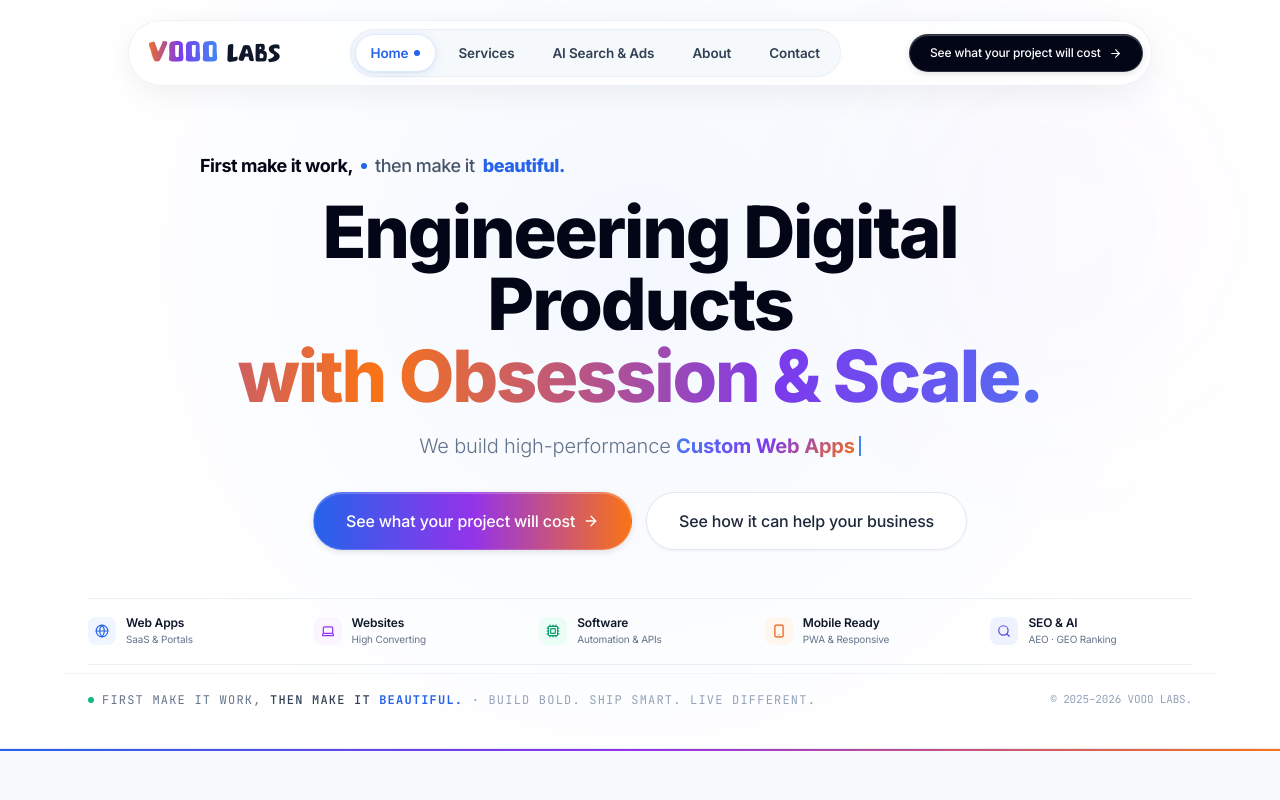
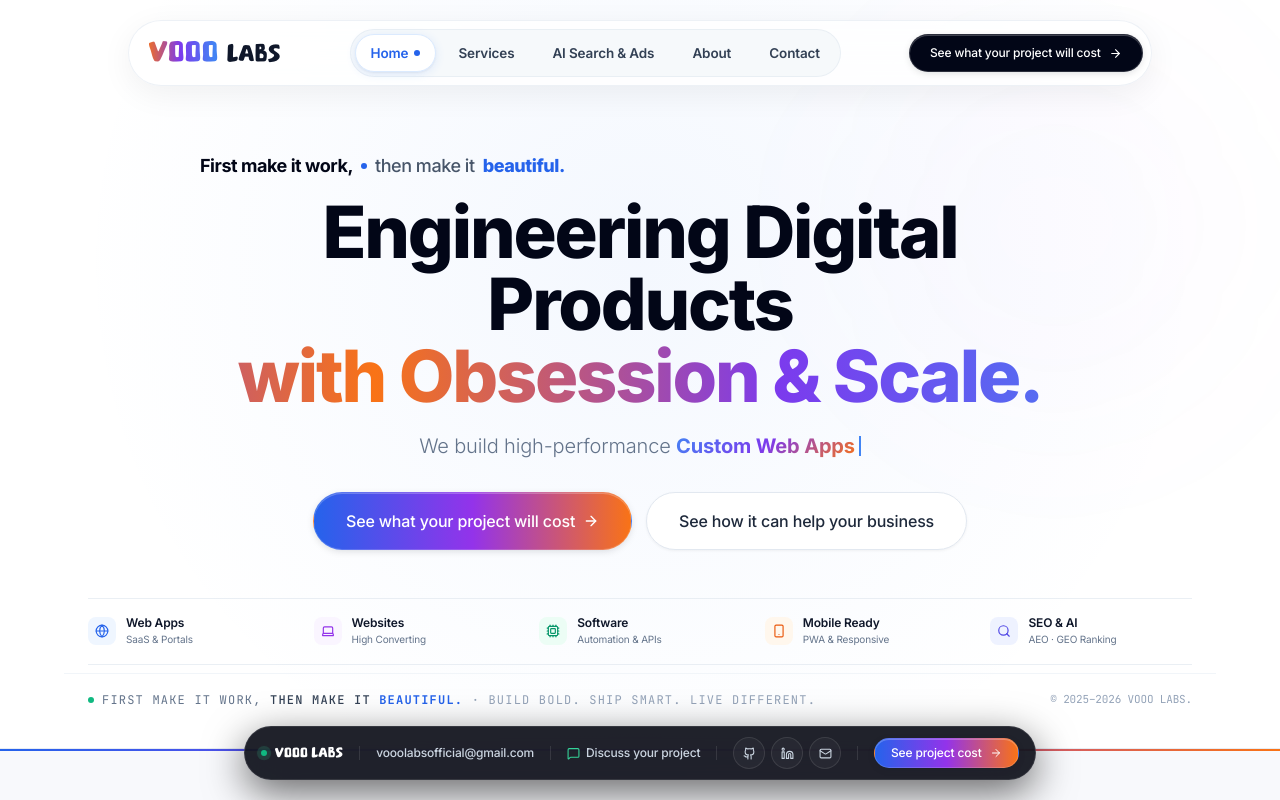
Before and after one commit to vooolabsofficial-sys/vooolabs-website, a React (Vite) app: page / in a window 1280 px wide. Shown: the top 800 px of the page. Built offline with nearby package versions, Linux system fonts and the light colour scheme.

Commit message:
fix(nav): restore floating bottom bar across all devices including desktop

```diff
--- a/src/components/shared/FixedBottomBar.tsx
+++ b/src/components/shared/FixedBottomBar.tsx
@@ -7,7 +7,7 @@ import { COMPANY, SOCIALS, whatsappLink } from '../../content/company';
 
 export default function FixedBottomBar() {
   return (
-    <div className="fixed bottom-4 sm:bottom-5 inset-x-0 z-[9000] flex md:hidden justify-center px-3 sm:px-4 pointer-events-none">
+    <div className="fixed bottom-4 sm:bottom-5 inset-x-0 z-[9000] flex justify-center px-3 sm:px-4 pointer-events-none">
       <motion.div
         initial={{ y: 50, opacity: 0 }}
         animate={{ y: 0, opacity: 1 }}
@@ -32,6 +32,20 @@ export default function FixedBottomBar() {
           className="font-sans text-[11px] sm:text-xs text-slate-300 hover:text-blue-400 transition-colors font-medium"
         >
           {COMPANY.email}
+        </a>
+
+        {/* DIVIDER */}
+        <div className="w-[1px] h-3.5 bg-white/10 flex-shrink-0 hidden md:block" />
+
+        {/* SECONDARY WHATSAPP CTA */}
+        <a
+          href={whatsappLink}
+          target="_blank"
+          rel="noopener noreferrer"
+          className="hidden md:inline-flex items-center gap-1.5 font-sans text-[11px] sm:text-xs text-slate-300 hover:text-emerald-400 font-medium transition-colors"
+        >
+          <MessageSquare size={13} className="text-emerald-400" />
+          <span>Discuss your project</span>
         </a>
 
         {/* DIVIDER */}
```
